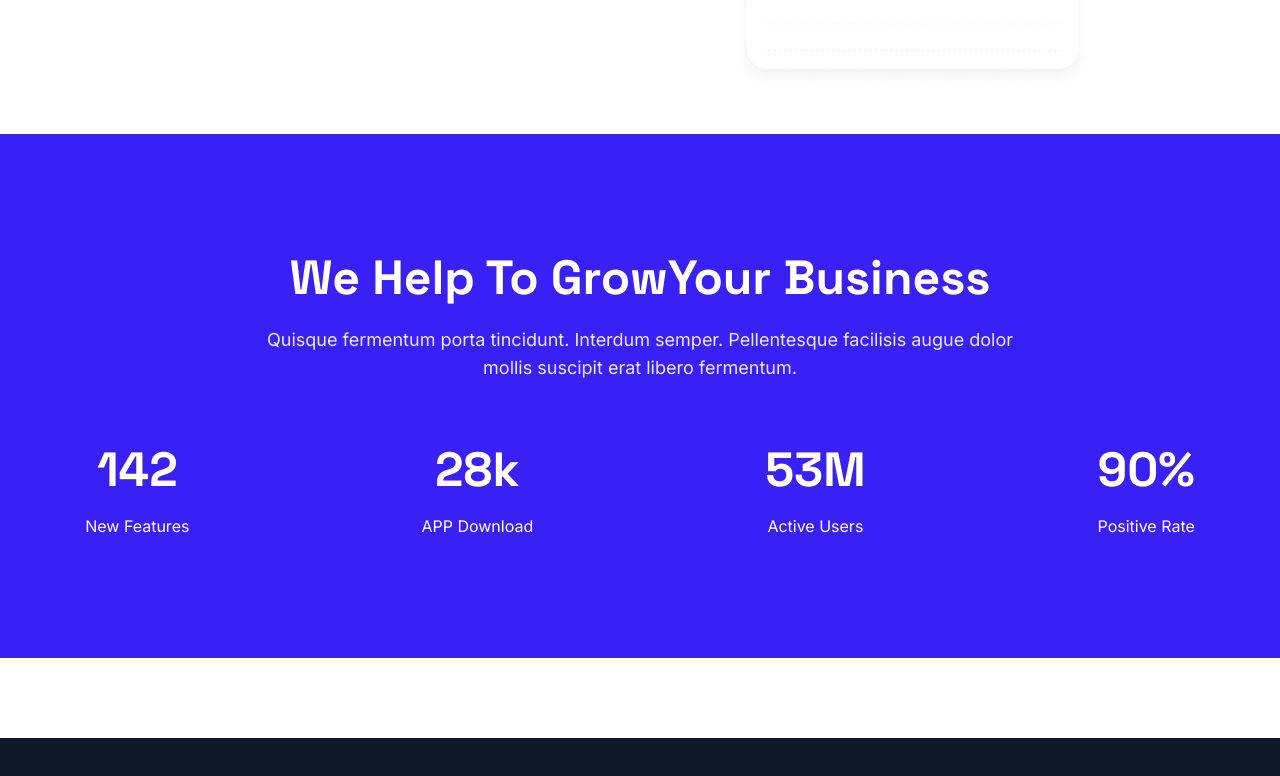
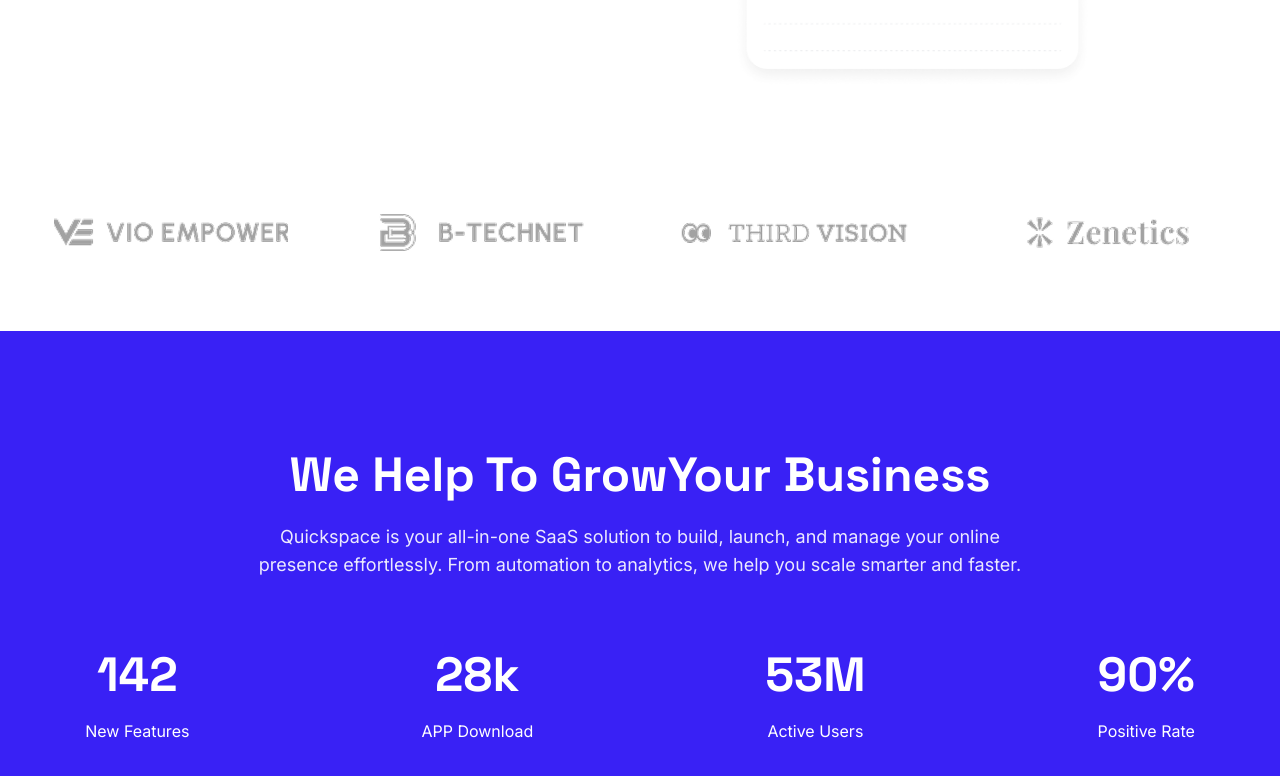
Before and after one commit to Iam-samyog/Quickspace, a React (Vite) app: page /home in a window 1280 px wide. Shown: the part 616-1392 px from the top of the page. Built offline with nearby package versions, Linux system fonts and the light colour scheme.

Commit message:
Added partners section  to the site

```diff
--- a/src/Components/Partner.jsx
+++ b/src/Components/Partner.jsx
@@ -0,0 +1,18 @@
+import React from 'react'
+
+const Partner = () => {
+  return (
+    <>
+    <div className="max-w-[1250px] mx-auto container flex justify-around items-center">
+        <div><img src="img/Partners/image 01.png" alt="" srcset="" /></div>
+        <div><img src="img/Partners/image 02.png" alt="" srcset="" /></div>
+        <div><img src="img/Partners/image 03.png" alt="" srcset="" /></div>
+        <div><img src="img/Partners/image 04.png" alt="" srcset="" /></div>
+
+    </div>
+
+    </>
+  )
+}
+
+export default Partner
--- a/src/Components/StatsCard .jsx
+++ b/src/Components/StatsCard .jsx
@@ -6,9 +6,8 @@ export default function StatsCard(){
       <div className="container mx-auto  max-w-[1350px] px-4 text-center">
         <h1 className="text-4xl md:text-5xl font-bold mb-6 primary-font">We Help To GrowYour Business</h1>
 
-        <p className="max-w-3xl mx-auto text-lg mb-16 opacity-90">
-          Quisque fermentum porta tincidunt. Interdum semper. Pellentesque
-          facilisis augue dolor mollis suscipit erat libero fermentum.
+        <p className="max-w-3xl mx-auto text-lg mb-18 opacity-90">
+        Quickspace is your all-in-one SaaS solution to build, launch, and manage your online presence effortlessly. From automation to analytics, we help you scale smarter and faster.
         </p>
 
         <div className="flex flex-wrap justify-center gap-8 md:gap-[140px] lg:gap-[232px]">
--- a/src/Home.jsx
+++ b/src/Home.jsx
@@ -3,6 +3,7 @@ import Navbar from './Components/Navbar'
 import Hero from './Components/Hero'
 import QuickSpaceFooter from './QuickSpaceFooter'
 import StatsCard from './Components/StatsCard '
+import Partner from './Components/Partner'
 
 const Home = () => {
   return (
@@ -13,6 +14,9 @@ const Home = () => {
         <div className=''>
     <Hero/>
 
+        </div>
+        <div className='my-20'>
+          <Partner/>
         </div>
 
 
```
Also changed, not shown: public/img/Partners/image 02.png (added).
